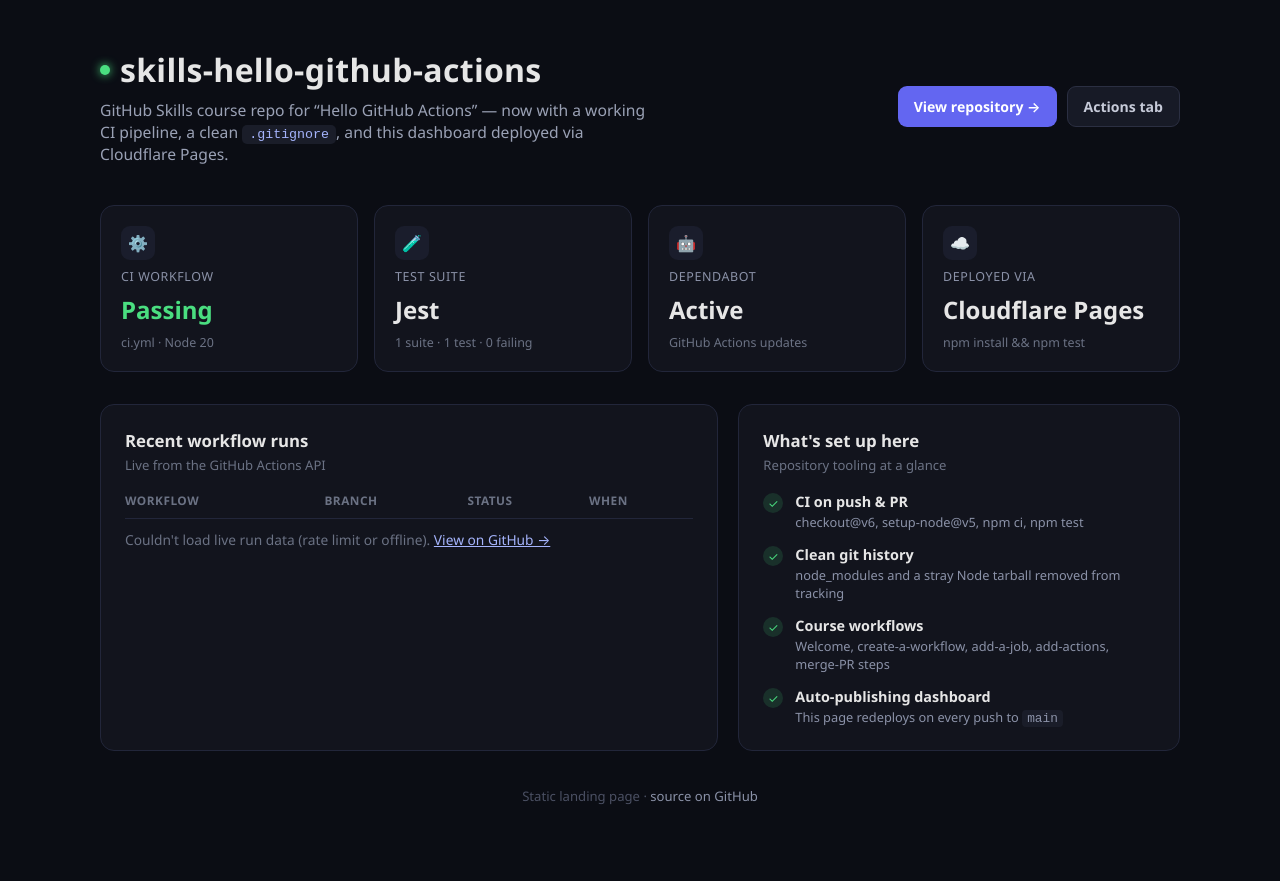
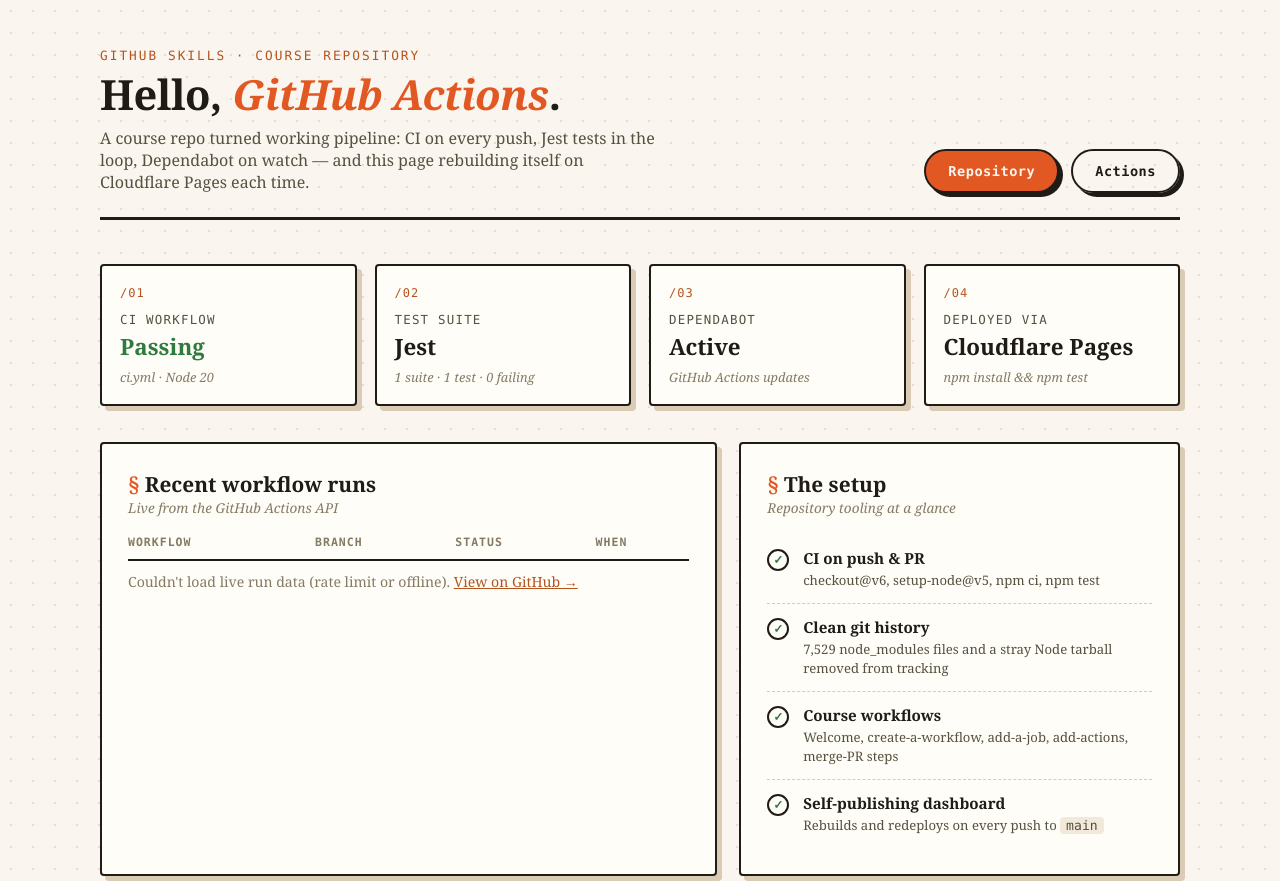
Before and after one commit to rintuchowdory/skills-hello-github-actions, a website: page public/index.html in a window 1280 px wide. Shown: the top 881 px of the page. Drawn offline with Linux system fonts and the light colour scheme; no server answers.

Commit message:
Redesign dashboard: warm editorial light theme with brutalist cards

```diff
--- a/public/index.html
+++ b/public/index.html
@@ -5,77 +5,83 @@
 <meta name="viewport" content="width=device-width, initial-scale=1.0">
 <title>skills-hello-github-actions · Dashboard</title>
 <style>
-  :root { color-scheme: dark; }
+  :root { color-scheme: light; }
   * { margin: 0; padding: 0; box-sizing: border-box; }
   body {
     min-height: 100vh;
-    background: #0b0d14;
-    color: #e6e6e6;
-    font-family: "Segoe UI", system-ui, -apple-system, sans-serif;
+    background: #faf6ef;
+    background-image: radial-gradient(#e8dcc8 1px, transparent 1px);
+    background-size: 22px 22px;
+    color: #1f1b16;
+    font-family: Georgia, "Times New Roman", serif;
     padding: 48px 24px 80px;
   }
   .wrap { max-width: 1080px; margin: 0 auto; }
+  code, .mono { font-family: "Cascadia Code", Consolas, "Courier New", monospace; }
 
   /* header */
-  header { display: flex; justify-content: space-between; align-items: flex-start; flex-wrap: wrap; gap: 20px; margin-bottom: 40px; }
-  .title-block h1 { font-size: 2rem; letter-spacing: 0.3px; margin-bottom: 8px; display: flex; align-items: center; gap: 10px; }
-  .title-block h1 .dot { width: 10px; height: 10px; border-radius: 50%; background: #4ade80; box-shadow: 0 0 10px #4ade80; display: inline-block; }
-  .title-block p { color: #9aa1b5; font-size: 0.98rem; max-width: 560px; }
-  .title-block code { background: #1a1d29; padding: 2px 7px; border-radius: 5px; font-size: 0.85em; color: #a5b4fc; }
-  .header-links { display: flex; gap: 10px; flex-wrap: wrap; align-self: center; }
+  header { display: flex; justify-content: space-between; align-items: flex-end; flex-wrap: wrap; gap: 20px; margin-bottom: 44px; border-bottom: 3px solid #1f1b16; padding-bottom: 24px; }
+  .title-block .overline { font-family: Consolas, monospace; font-size: 0.8rem; letter-spacing: 2px; text-transform: uppercase; color: #b3541e; margin-bottom: 10px; }
+  .title-block h1 { font-size: 2.6rem; line-height: 1.05; font-weight: 700; letter-spacing: -0.5px; }
+  .title-block h1 em { font-style: italic; color: #e25822; }
+  .title-block p { color: #57503f; font-size: 1rem; margin-top: 10px; max-width: 560px; }
+  .header-links { display: flex; gap: 12px; flex-wrap: wrap; }
   a.btn {
-    display: inline-flex; align-items: center; gap: 6px;
-    padding: 10px 16px; border-radius: 9px;
-    background: #6366f1; color: #fff; text-decoration: none; font-weight: 600; font-size: 0.88rem;
-    transition: opacity .15s ease, transform .15s ease;
+    display: inline-block; padding: 12px 22px; text-decoration: none;
+    font-family: Consolas, monospace; font-size: 0.85rem; font-weight: 700; letter-spacing: 0.5px;
+    border: 2px solid #1f1b16; border-radius: 999px; color: #1f1b16;
+    background: transparent;
+    box-shadow: 4px 4px 0 #1f1b16;
+    transition: transform .12s ease, box-shadow .12s ease;
   }
-  a.btn.ghost { background: #171a26; border: 1px solid #2b2f42; color: #c6cad8; }
-  a.btn:hover { opacity: 0.88; transform: translateY(-1px); }
+  a.btn.primary { background: #e25822; color: #faf6ef; border-color: #1f1b16; }
+  a.btn:hover { transform: translate(-2px, -2px); box-shadow: 6px 6px 0 #1f1b16; }
 
   /* stat grid */
-  .stats { display: grid; grid-template-columns: repeat(4, 1fr); gap: 16px; margin-bottom: 32px; }
+  .stats { display: grid; grid-template-columns: repeat(4, 1fr); gap: 18px; margin-bottom: 36px; }
   @media (max-width: 820px) { .stats { grid-template-columns: repeat(2, 1fr); } }
   .stat-card {
-    background: #12141d; border: 1px solid #22263a; border-radius: 14px; padding: 20px;
-    display: flex; flex-direction: column; gap: 8px; position: relative; overflow: hidden;
+    background: #fffdf8; border: 2px solid #1f1b16; border-radius: 4px;
+    padding: 20px 18px 18px; position: relative;
+    box-shadow: 5px 5px 0 #d9cbb4;
   }
-  .stat-card .icon { width: 34px; height: 34px; border-radius: 9px; display: flex; align-items: center; justify-content: center; background: #1a1d2c; }
-  .stat-card .icon svg { width: 18px; height: 18px; }
-  .stat-card .label { color: #8b92a8; font-size: 0.78rem; text-transform: uppercase; letter-spacing: 0.6px; }
-  .stat-card .value { font-size: 1.5rem; font-weight: 700; }
-  .stat-card .value.ok { color: #4ade80; }
-  .stat-card .sub { color: #6b7284; font-size: 0.78rem; }
+  .stat-card .num { font-family: Consolas, monospace; font-size: 0.75rem; color: #b3541e; letter-spacing: 1px; margin-bottom: 12px; }
+  .stat-card .label { color: #57503f; font-size: 0.78rem; text-transform: uppercase; letter-spacing: 1.2px; font-family: Consolas, monospace; }
+  .stat-card .value { font-size: 1.4rem; font-weight: 700; margin-top: 4px; }
+  .stat-card .value.ok { color: #2f7a3d; }
+  .stat-card .sub { color: #857a63; font-size: 0.8rem; margin-top: 6px; font-style: italic; }
 
   /* panels */
-  .grid-2 { display: grid; grid-template-columns: 1.4fr 1fr; gap: 20px; margin-bottom: 20px; }
+  .grid-2 { display: grid; grid-template-columns: 1.4fr 1fr; gap: 22px; margin-bottom: 22px; }
   @media (max-width: 900px) { .grid-2 { grid-template-columns: 1fr; } }
-  .panel { background: #12141d; border: 1px solid #22263a; border-radius: 14px; padding: 24px; }
-  .panel h2 { font-size: 1.05rem; margin-bottom: 4px; }
-  .panel .panel-sub { color: #6b7284; font-size: 0.82rem; margin-bottom: 18px; }
+  .panel { background: #fffdf8; border: 2px solid #1f1b16; border-radius: 4px; padding: 26px; box-shadow: 5px 5px 0 #d9cbb4; }
+  .panel h2 { font-size: 1.3rem; font-weight: 700; }
+  .panel h2::before { content: "§ "; color: #e25822; }
+  .panel .panel-sub { color: #857a63; font-size: 0.85rem; margin-bottom: 18px; font-style: italic; }
 
   /* runs table */
-  table { width: 100%; border-collapse: collapse; font-size: 0.86rem; }
-  th { text-align: left; color: #6b7284; font-weight: 600; font-size: 0.74rem; text-transform: uppercase; letter-spacing: 0.5px; padding-bottom: 10px; border-bottom: 1px solid #22263a; }
-  td { padding: 11px 0; border-bottom: 1px solid #1a1d29; color: #c6cad8; }
+  table { width: 100%; border-collapse: collapse; font-size: 0.88rem; font-family: Consolas, monospace; }
+  th { text-align: left; color: #857a63; font-weight: 700; font-size: 0.72rem; text-transform: uppercase; letter-spacing: 1px; padding-bottom: 10px; border-bottom: 2px solid #1f1b16; }
+  td { padding: 11px 0; border-bottom: 1px dashed #d9cbb4; color: #3d362b; }
   tr:last-child td { border-bottom: none; }
-  .pill { display: inline-flex; align-items: center; gap: 5px; padding: 3px 9px; border-radius: 999px; font-size: 0.75rem; font-weight: 600; }
-  .pill.success { background: rgba(74,222,128,0.12); color: #4ade80; }
-  .pill.failure { background: rgba(248,113,113,0.12); color: #f87171; }
-  .pill.pending { background: rgba(250,204,21,0.12); color: #facc15; }
+  .pill { display: inline-flex; align-items: center; gap: 5px; padding: 2px 10px; border-radius: 999px; font-size: 0.74rem; font-weight: 700; border: 1.5px solid #1f1b16; }
+  .pill.success { background: #dff0e2; color: #2f7a3d; }
+  .pill.failure { background: #f9e0da; color: #b3261e; }
+  .pill.pending { background: #faf3d7; color: #8a6d00; }
   .pill .d { width: 6px; height: 6px; border-radius: 50%; background: currentColor; }
-  .run-name { color: #e6e6e6; font-weight: 500; }
-  .muted { color: #6b7284; }
-  .loading-row td { color: #5c6274; font-style: italic; }
+  .muted { color: #857a63; }
+  .loading-row td { color: #a3987f; font-style: italic; font-family: Georgia, serif; }
 
-  /* tools / checklist */
-  .tool-list { display: flex; flex-direction: column; gap: 14px; }
-  .tool-item { display: flex; gap: 12px; align-items: flex-start; }
-  .tool-item .check { width: 20px; height: 20px; border-radius: 50%; background: rgba(74,222,128,0.14); color: #4ade80; display: flex; align-items: center; justify-content: center; flex-shrink: 0; font-size: 0.75rem; margin-top: 1px; }
-  .tool-item .t-title { font-weight: 600; font-size: 0.9rem; }
-  .tool-item .t-desc { color: #8b92a8; font-size: 0.8rem; margin-top: 2px; }
+  /* checklist */
+  .tool-list { display: flex; flex-direction: column; }
+  .tool-item { display: flex; gap: 14px; align-items: flex-start; padding: 13px 0; border-bottom: 1px dashed #d9cbb4; }
+  .tool-item:last-child { border-bottom: none; }
+  .tool-item .check { width: 22px; height: 22px; border: 2px solid #1f1b16; border-radius: 50%; color: #2f7a3d; display: flex; align-items: center; justify-content: center; font-size: 0.75rem; flex-shrink: 0; font-weight: 700; margin-top: 1px; }
+  .tool-item .t-title { font-weight: 700; font-size: 0.95rem; }
+  .tool-item .t-desc { color: #57503f; font-size: 0.82rem; margin-top: 3px; line-height: 1.45; }
 
-  footer { text-align: center; color: #4b5063; font-size: 0.82rem; margin-top: 36px; }
-  footer a { color: #8b92a8; text-decoration: none; }
+  footer { text-align: center; color: #857a63; font-size: 0.85rem; margin-top: 40px; font-style: italic; }
+  footer a { color: #b3541e; text-decoration: none; border-bottom: 1px solid #d9cbb4; }
 </style>
 </head>
 <body>
@@ -83,39 +89,40 @@
 
   <header>
     <div class="title-block">
-      <h1><span class="dot"></span> skills-hello-github-actions</h1>
-      <p>GitHub Skills course repo for &ldquo;Hello GitHub Actions&rdquo; &mdash; now with a working CI pipeline, a clean <code>.gitignore</code>, and this dashboard deployed via Cloudflare Pages.</p>
+      <div class="overline">GitHub Skills &middot; Course Repository</div>
+      <h1>Hello, <em>GitHub Actions</em>.</h1>
+      <p>A course repo turned working pipeline: CI on every push, Jest tests in the loop, Dependabot on watch &mdash; and this page rebuilding itself on Cloudflare Pages each time.</p>
     </div>
     <div class="header-links">
-      <a class="btn" href="https://github.com/rintuchowdory/skills-hello-github-actions" target="_blank" rel="noopener">View repository &rarr;</a>
-      <a class="btn ghost" href="https://github.com/rintuchowdory/skills-hello-github-actions/actions" target="_blank" rel="noopener">Actions tab</a>
+      <a class="btn primary" href="https://github.com/rintuchowdory/skills-hello-github-actions" target="_blank" rel="noopener">Repository</a>
+      <a class="btn" href="https://github.com/rintuchowdory/skills-hello-github-actions/actions" target="_blank" rel="noopener">Actions</a>
     </div>
   </header>
 
   <section class="stats">
     <div class="stat-card">
-      <div class="icon">⚙️</div>
+      <div class="num">/01</div>
       <div class="label">CI Workflow</div>
       <div class="value ok">Passing</div>
-      <div class="sub">ci.yml · Node 20</div>
+      <div class="sub">ci.yml &middot; Node 20</div>
     </div>
     <div class="stat-card">
-      <div class="icon">🧪</div>
+      <div class="num">/02</div>
       <div class="label">Test Suite</div>
       <div class="value">Jest</div>
-      <div class="sub">1 suite · 1 test · 0 failing</div>
+      <div class="sub">1 suite &middot; 1 test &middot; 0 failing</div>
     </div>
     <div class="stat-card">
-      <div class="icon">🤖</div>
+      <div class="num">/03</div>
       <div class="label">Dependabot</div>
       <div class="value">Active</div>
       <div class="sub">GitHub Actions updates</div>
     </div>
     <div class="stat-card">
-      <div class="icon">☁️</div>
+      <div class="num">/04</div>
       <div class="label">Deployed via</div>
-      <div class="value">Cloudflare&nbsp;Pages</div>
-      <div class="sub" id="deploy-sub">npm install && npm test</div>
+      <div class="value">Cloudflare Pages</div>
+      <div class="sub">npm install &amp;&amp; npm test</div>
     </div>
   </section>
 
@@ -134,7 +141,7 @@
     </div>
 
     <div class="panel">
-      <h2>What's set up here</h2>
+      <h2>The setup</h2>
       <div class="panel-sub">Repository tooling at a glance</div>
       <div class="tool-list">
         <div class="tool-item">
@@ -148,7 +155,7 @@
           <div class="check">&#10003;</div>
           <div>
             <div class="t-title">Clean git history</div>
-            <div class="t-desc">node_modules and a stray Node tarball removed from tracking</div>
+            <div class="t-desc">7,529 node_modules files and a stray Node tarball removed from tracking</div>
           </div>
         </div>
         <div class="tool-item">
@@ -161,8 +168,8 @@
         <div class="tool-item">
           <div class="check">&#10003;</div>
           <div>
-            <div class="t-title">Auto-publishing dashboard</div>
-            <div class="t-desc">This page redeploys on every push to <code style="background:#1a1d29;padding:1px 5px;border-radius:4px;">main</code></div>
+            <div class="t-title">Self-publishing dashboard</div>
+            <div class="t-desc">Rebuilds and redeploys on every push to <span class="mono" style="background:#f1e9da;padding:1px 6px;border-radius:4px;">main</span></div>
           </div>
         </div>
       </div>
@@ -195,14 +202,14 @@
       const when = new Date(r.created_at);
       const whenStr = when.toLocaleDateString(undefined, { month: 'short', day: 'numeric' }) + ' ' + when.toLocaleTimeString(undefined, { hour: '2-digit', minute: '2-digit' });
       return `<tr>
-        <td class="run-name">${r.name}</td>
+        <td style="font-weight:700;">${r.name}</td>
         <td class="muted">${r.head_branch}</td>
         <td><span class="pill ${cls}"><span class="d"></span>${label}</span></td>
         <td class="muted">${whenStr}</td>
       </tr>`;
     }).join('');
   } catch (e) {
-    body.innerHTML = '<tr><td colspan="4" class="muted">Couldn\'t load live run data (rate limit or offline). <a href="https://github.com/rintuchowdory/skills-hello-github-actions/actions" style="color:#a5b4fc;">View on GitHub &rarr;</a></td></tr>';
+    body.innerHTML = '<tr><td colspan="4" class="muted" style="font-family:Georgia,serif;">Couldn\'t load live run data (rate limit or offline). <a href="https://github.com/rintuchowdory/skills-hello-github-actions/actions" style="color:#b3541e;">View on GitHub &rarr;</a></td></tr>';
   }
 })();
 </script>
```
